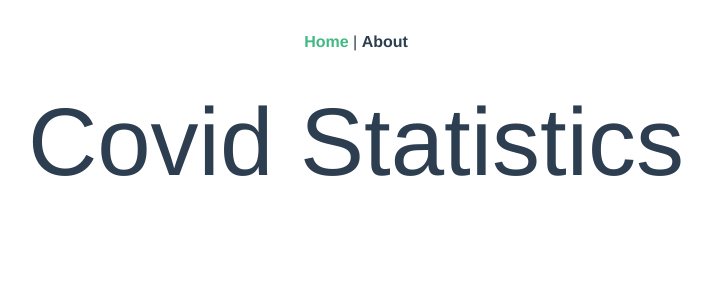
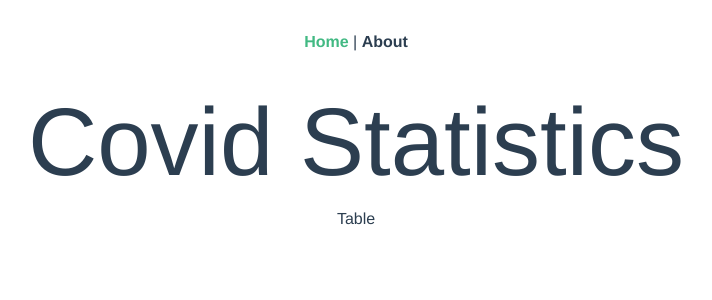
Before and after one commit to fecsaba/covid_19, a Vue app: page / in a window 1280 px wide. Shown: the top 300 px of the page, without its empty margins (284-996 px from the left). Built offline with nearby package versions, Linux system fonts and the light colour scheme; no server answers.

Commit message:
16. rész

```diff
--- a/package.json
+++ b/package.json
@@ -8,6 +8,7 @@
     "lint": "vue-cli-service lint"
   },
   "dependencies": {
+    "axios": "^0.20.0",
     "bootstrap": "^4.5.2",
     "core-js": "^3.6.5",
     "jquery": "^3.5.1",
--- a/src/components/MainPage/MainPage.vue
+++ b/src/components/MainPage/MainPage.vue
@@ -1,13 +1,15 @@
 <template>
   <div class="MainPage">
     <Header title="Covid Statistics" />
+    <Table />
   </div>
 </template>
 
 <script>
 import Header from "@/components/Header";
+import Table from "@/components/MainPage/Table";
 export default {
-  components: { Header },
+  components: { Table, Header },
   props: {}
 };
 </script>
--- /dev/null
+++ b/src/components/MainPage/Table.vue
@@ -0,0 +1,23 @@
+<template>
+  <div>Table</div>
+</template>
+
+<script>
+import * as axios from "axios";
+
+export default {
+  name: "Table",
+  mounted() {
+    axios
+      .get("https://api.thevirustracker.com/free-api?countryTotals=ALL")
+      .then(res => {
+        console.log(res);
+      })
+      .catch(err => {
+        console.log(err);
+      });
+  }
+};
+</script>
+
+<style scoped></style>
```
Also changed, not shown: 1 other file (tests, documents, lock files or other folders).
